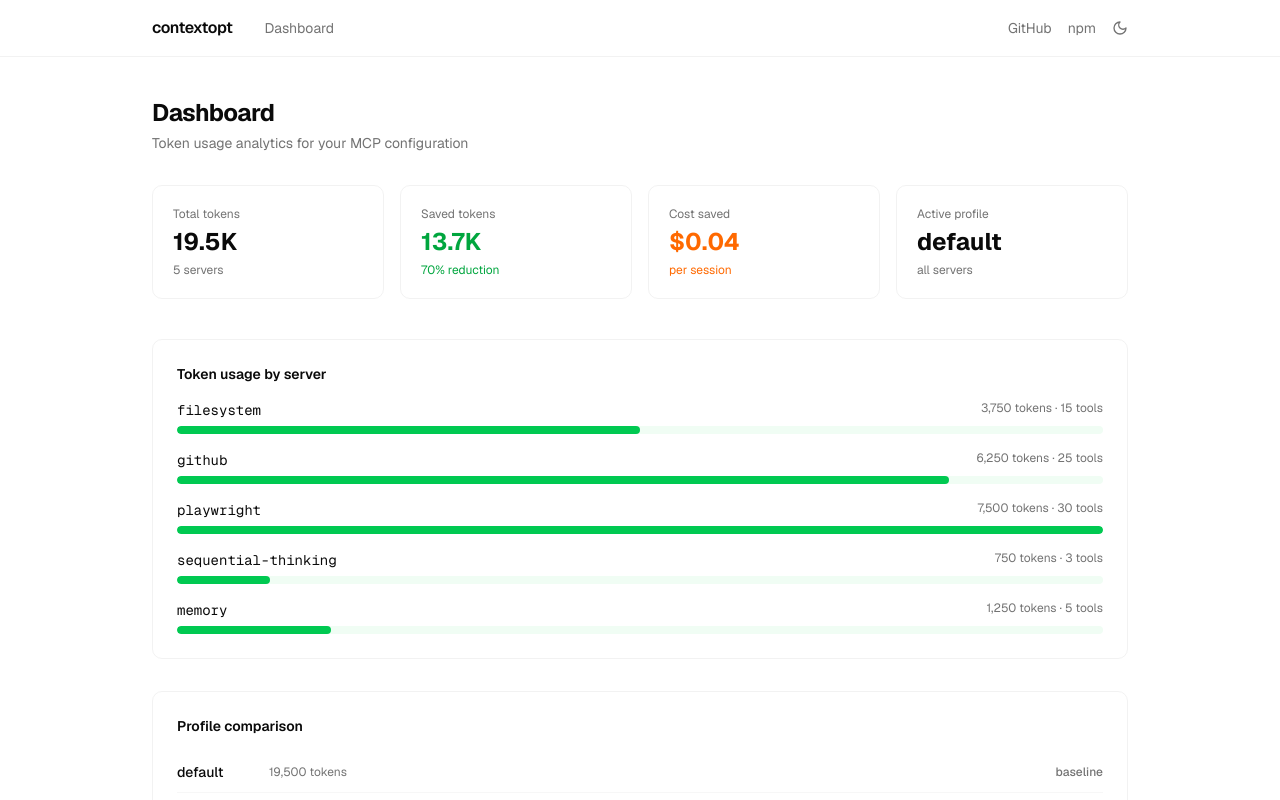
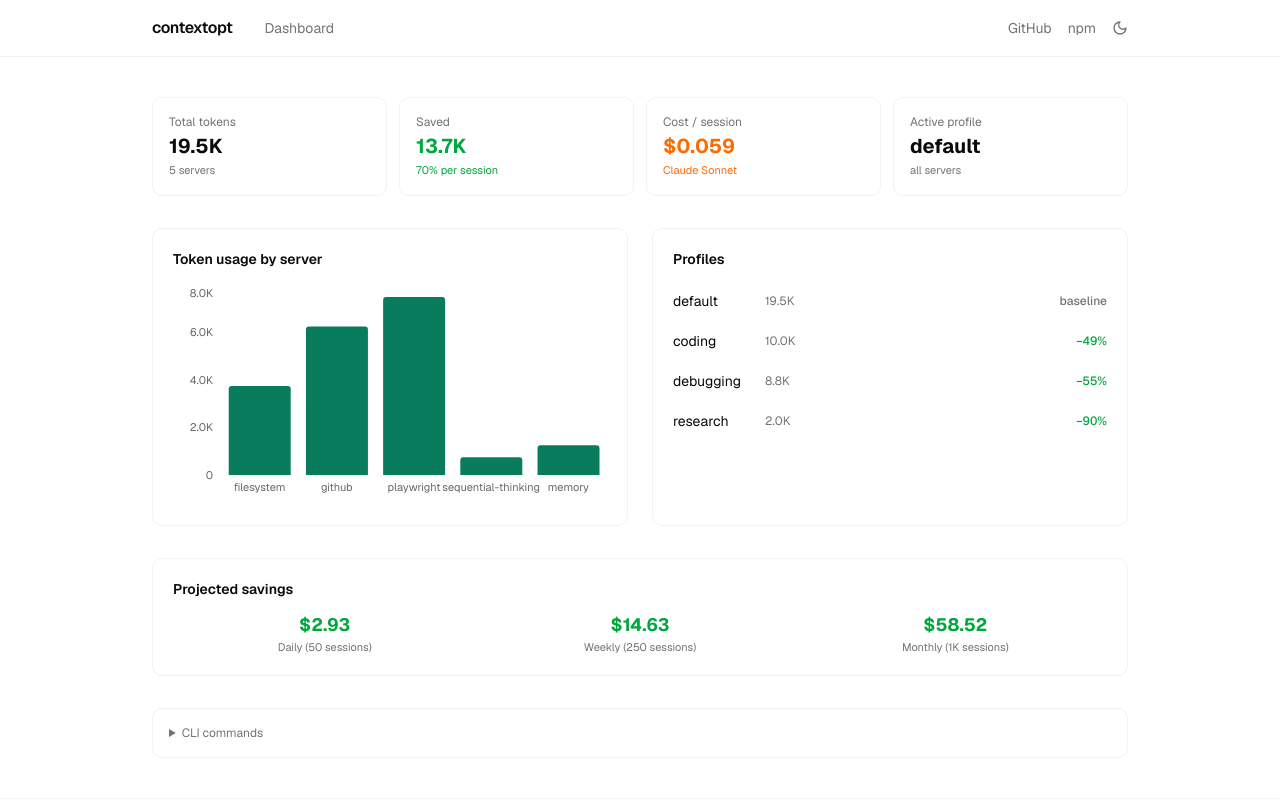
Before and after one commit to AyhanYetgin/contextopt, a Next.js app in the folder dashboard/: page /dashboard in a window 1280 px wide. Shown: the top 800 px of the page. Built offline with nearby package versions, Linux system fonts and the light colour scheme.

Commit message:
Dashboard: professional layout, Recharts bar chart, cost projections, collapsible CLI

```diff
--- a/dashboard/app/dashboard/page.tsx
+++ b/dashboard/app/dashboard/page.tsx
@@ -1,12 +1,22 @@
+"use client";
+
+import {
+  BarChart, Bar, XAxis, YAxis, Tooltip, ResponsiveContainer,
+} from "recharts";
+
 const serverData = [
-  { name: "filesystem", tokens: 3750, tools: 15, bar: "w-3/4" },
-  { name: "github", tokens: 6250, tools: 25, bar: "w-full" },
-  { name: "playwright", tokens: 7500, tools: 30, bar: "w-full" },
-  { name: "sequential-thinking", tokens: 750, tools: 3, bar: "w-1/6" },
-  { name: "memory", tokens: 1250, tools: 5, bar: "w-1/5" },
+  { name: "filesystem", tokens: 3750, tools: 15 },
+  { name: "github", tokens: 6250, tools: 25 },
+  { name: "playwright", tokens: 7500, tools: 30 },
+  { name: "sequential-thinking", tokens: 750, tools: 3 },
+  { name: "memory", tokens: 1250, tools: 5 },
 ];
 
-const maxTokens = 7500;
+const totalTokens = serverData.reduce((a, b) => a + b.tokens, 0);
+const savedTokens = Math.round(totalTokens * 0.7);
+const costPerSession = (totalTokens * 3) / 1000000;
+const dailyCost = (costPerSession * 50).toFixed(2);
+const weeklyCost = (costPerSession * 250).toFixed(2);
 
 const profiles = [
   { name: "default", tokens: 19500, savings: null },
@@ -15,81 +25,114 @@ const profiles = [
   { name: "research", tokens: 2000, savings: 90 },
 ];
 
+const formatTokens = (v: number) =>
+  v >= 1000 ? `${(v / 1000).toFixed(1)}K` : `${v}`;
+
 export default function DashboardPage() {
   return (
     <div className="mx-auto max-w-5xl px-6 py-10">
-      <h1 className="text-2xl font-bold tracking-tight mb-1">Dashboard</h1>
-      <p className="text-sm text-muted-foreground mb-8">
-        Token usage analytics for your MCP configuration
-      </p>
-
-      <div className="grid gap-4 grid-cols-2 md:grid-cols-4 mb-10">
+      {/* KPI row */}
+      <div className="grid gap-3 grid-cols-2 md:grid-cols-4 mb-8">
         {[
-          { label: "Total tokens", value: "19.5K", sub: "5 servers", color: "" },
-          { label: "Saved tokens", value: "13.7K", sub: "70% reduction", color: "text-green-600 dark:text-green-400" },
-          { label: "Cost saved", value: "$0.04", sub: "per session", color: "text-orange-500 dark:text-orange-400" },
+          { label: "Total tokens", value: formatTokens(totalTokens), sub: `${serverData.length} servers`, color: "" },
+          { label: "Saved", value: formatTokens(savedTokens), sub: "70% per session", color: "text-green-600 dark:text-green-400" },
+          { label: "Cost / session", value: `$${costPerSession.toFixed(3)}`, sub: "Claude Sonnet", color: "text-orange-500 dark:text-orange-400" },
           { label: "Active profile", value: "default", sub: "all servers", color: "" },
         ].map((k) => (
-          <div key={k.label} className="rounded-lg border border-border/50 p-5">
-            <p className="text-xs text-muted-foreground mb-1">{k.label}</p>
-            <p className={`text-2xl font-bold ${k.color}`}>{k.value}</p>
-            <p className={`text-xs mt-1 ${k.color || "text-muted-foreground"}`}>{k.sub}</p>
+          <div key={k.label} className="rounded-lg border border-border/50 p-4">
+            <p className="text-xs text-muted-foreground mb-0.5">{k.label}</p>
+            <p className={`text-xl font-bold ${k.color}`}>{k.value}</p>
+            <p className={`text-[11px] mt-0.5 ${k.color || "text-muted-foreground"}`}>{k.sub}</p>
           </div>
         ))}
       </div>
 
-      <div className="rounded-lg border border-border/50 p-6 mb-8">
-        <h2 className="text-sm font-semibold mb-4">Token usage by server</h2>
-        <div className="space-y-4">
-          {serverData.map((s) => (
-            <div key={s.name}>
-              <div className="flex justify-between text-sm mb-1.5">
-                <span className="font-mono text-sm">{s.name}</span>
-                <span className="text-muted-foreground text-xs">
-                  {s.tokens.toLocaleString()} tokens · {s.tools} tools
+      {/* Chart + Servers side by side */}
+      <div className="grid gap-6 md:grid-cols-2 mb-8">
+        <div className="rounded-lg border border-border/50 p-5">
+          <p className="text-sm font-semibold mb-4">Token usage by server</p>
+          <ResponsiveContainer width="100%" height={220}>
+            <BarChart data={serverData} margin={{ top: 0, right: 0, left: -12, bottom: 0 }}>
+              <XAxis
+                dataKey="name"
+                tick={{ fontSize: 11 }}
+                axisLine={false}
+                tickLine={false}
+              />
+              <YAxis
+                tick={{ fontSize: 11 }}
+                tickFormatter={formatTokens}
+                axisLine={false}
+                tickLine={false}
+              />
+              <Tooltip
+                formatter={(value: unknown) => [`${(value as number).toLocaleString()} tokens`, "Usage"]}
+                contentStyle={{
+                  fontSize: 12,
+                  borderRadius: 6,
+                  border: "1px solid var(--border)",
+                  background: "var(--card)",
+                }}
+              />
+              <Bar dataKey="tokens" fill="#0a7c5e" radius={[3, 3, 0, 0]} />
+            </BarChart>
+          </ResponsiveContainer>
+        </div>
+
+        <div className="rounded-lg border border-border/50 p-5">
+          <p className="text-sm font-semibold mb-4">Profiles</p>
+          <div className="space-y-2">
+            {profiles.map((p) => (
+              <div key={p.name} className="flex items-center justify-between py-1.5">
+                <div className="flex items-center gap-3">
+                  <span className="text-sm min-w-20">{p.name}</span>
+                  <span className="text-xs text-muted-foreground">
+                    {formatTokens(p.tokens)}
+                  </span>
+                </div>
+                <span
+                  className={`text-xs font-medium tabular-nums ${
+                    p.savings
+                      ? "text-green-600 dark:text-green-400"
+                      : "text-muted-foreground"
+                  }`}
+                >
+                  {p.savings ? `−${p.savings}%` : "baseline"}
                 </span>
               </div>
-              <div className="h-2 bg-secondary rounded-full overflow-hidden">
-                <div
-                  className="h-full rounded-full bg-green-500 dark:bg-green-400 transition-all"
-                  style={{ width: `${(s.tokens / maxTokens) * 100}%` }}
-                />
-              </div>
+            ))}
+          </div>
+        </div>
+      </div>
+
+      {/* Cost projection */}
+      <div className="rounded-lg border border-border/50 p-5 mb-8">
+        <p className="text-sm font-semibold mb-3">Projected savings</p>
+        <div className="grid gap-3 grid-cols-3">
+          {[
+            { label: "Daily (50 sessions)", value: `$${dailyCost}` },
+            { label: "Weekly (250 sessions)", value: `$${weeklyCost}` },
+            { label: "Monthly (1K sessions)", value: `$${(Number(weeklyCost) * 4).toFixed(2)}` },
+          ].map((c) => (
+            <div key={c.label} className="text-center">
+              <p className="text-lg font-bold text-green-600 dark:text-green-400">{c.value}</p>
+              <p className="text-[11px] text-muted-foreground">{c.label}</p>
             </div>
           ))}
         </div>
       </div>
 
-      <div className="rounded-lg border border-border/50 p-6 mb-8">
-        <h2 className="text-sm font-semibold mb-4">Profile comparison</h2>
-        <div className="space-y-1">
-          {profiles.map((p) => (
-            <div key={p.name} className="flex items-center justify-between py-2.5 border-b border-border/30 last:border-0">
-              <div className="flex items-center gap-3">
-                <span className="text-sm font-medium min-w-20">{p.name}</span>
-                <span className="text-xs text-muted-foreground">
-                  {p.tokens.toLocaleString()} tokens
-                </span>
-              </div>
-              <span className={`text-xs font-medium ${p.savings ? "text-green-600 dark:text-green-400" : "text-muted-foreground"}`}>
-                {p.savings ? `−${p.savings}%` : "baseline"}
-              </span>
-            </div>
-          ))}
-        </div>
-      </div>
-
-      <div className="rounded-lg border border-border/50 p-6">
-        <h2 className="text-sm font-semibold mb-2">Quick start</h2>
-        <p className="text-xs text-muted-foreground mb-3">
-          Run the CLI to analyze your own MCP config and populate this dashboard.
-        </p>
-        <pre className="text-xs bg-secondary p-3 rounded-lg overflow-x-auto">
+      {/* Quick start */}
+      <details className="rounded-lg border border-border/50 p-4 group">
+        <summary className="text-xs text-muted-foreground cursor-pointer hover:text-foreground transition-colors select-none">
+          CLI commands
+        </summary>
+        <pre className="text-xs bg-secondary p-3 rounded-lg mt-3 overflow-x-auto">
           <code>{`npx contextopt analyze
 npx contextopt profile -l
 npx contextopt start --profile coding`}</code>
         </pre>
-      </div>
+      </details>
     </div>
   );
 }
--- a/dashboard/package.json
+++ b/dashboard/package.json
@@ -16,7 +16,7 @@
     "next": "16.2.9",
     "react": "19.2.4",
     "react-dom": "19.2.4",
-    "recharts": "^3.8.0",
+    "recharts": "^3.9.0",
     "shadcn": "^4.11.0",
     "tailwind-merge": "^3.6.0",
     "tw-animate-css": "^1.4.0"
```
Also changed, not shown: 1 other file (tests, documents, lock files or other folders).
